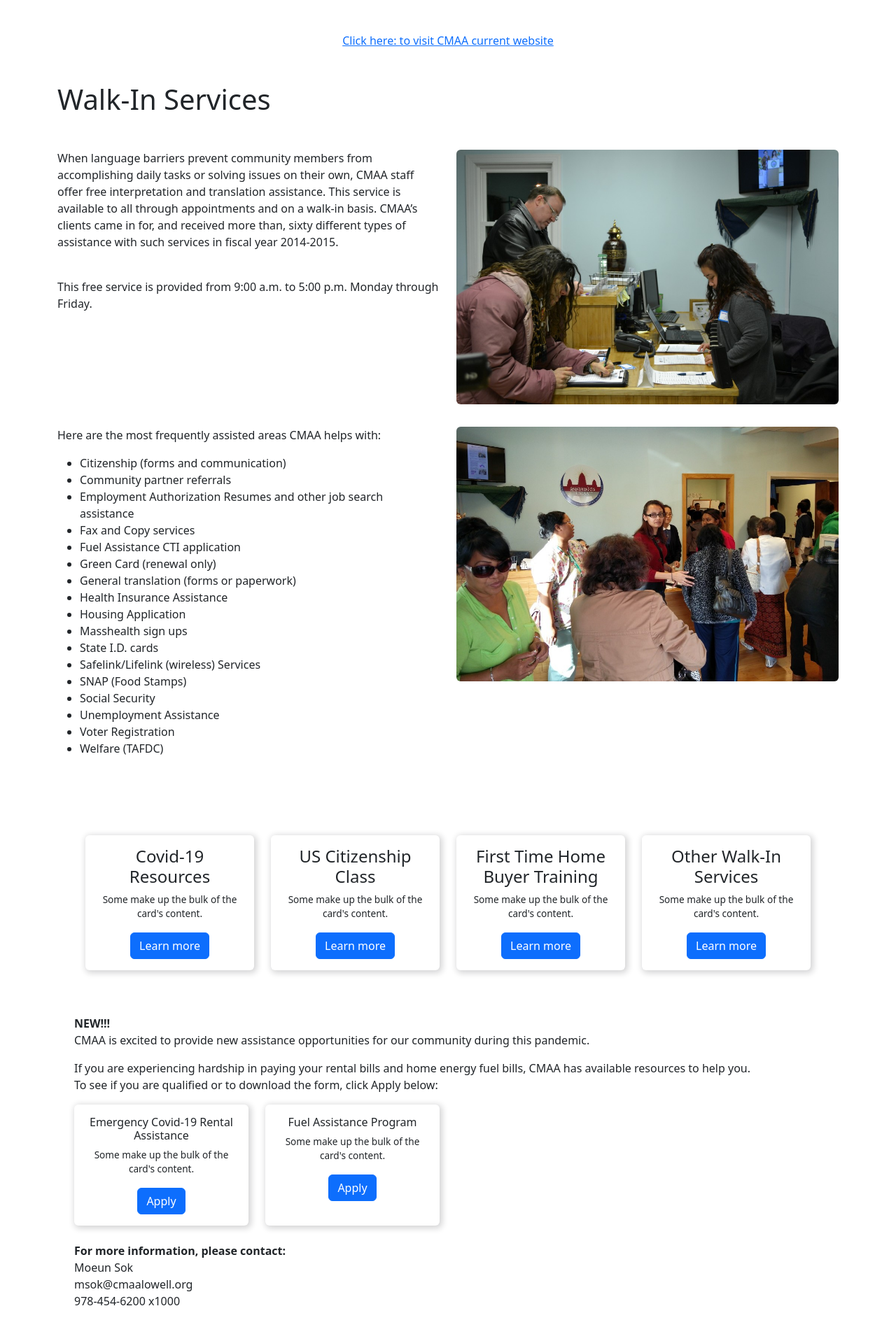
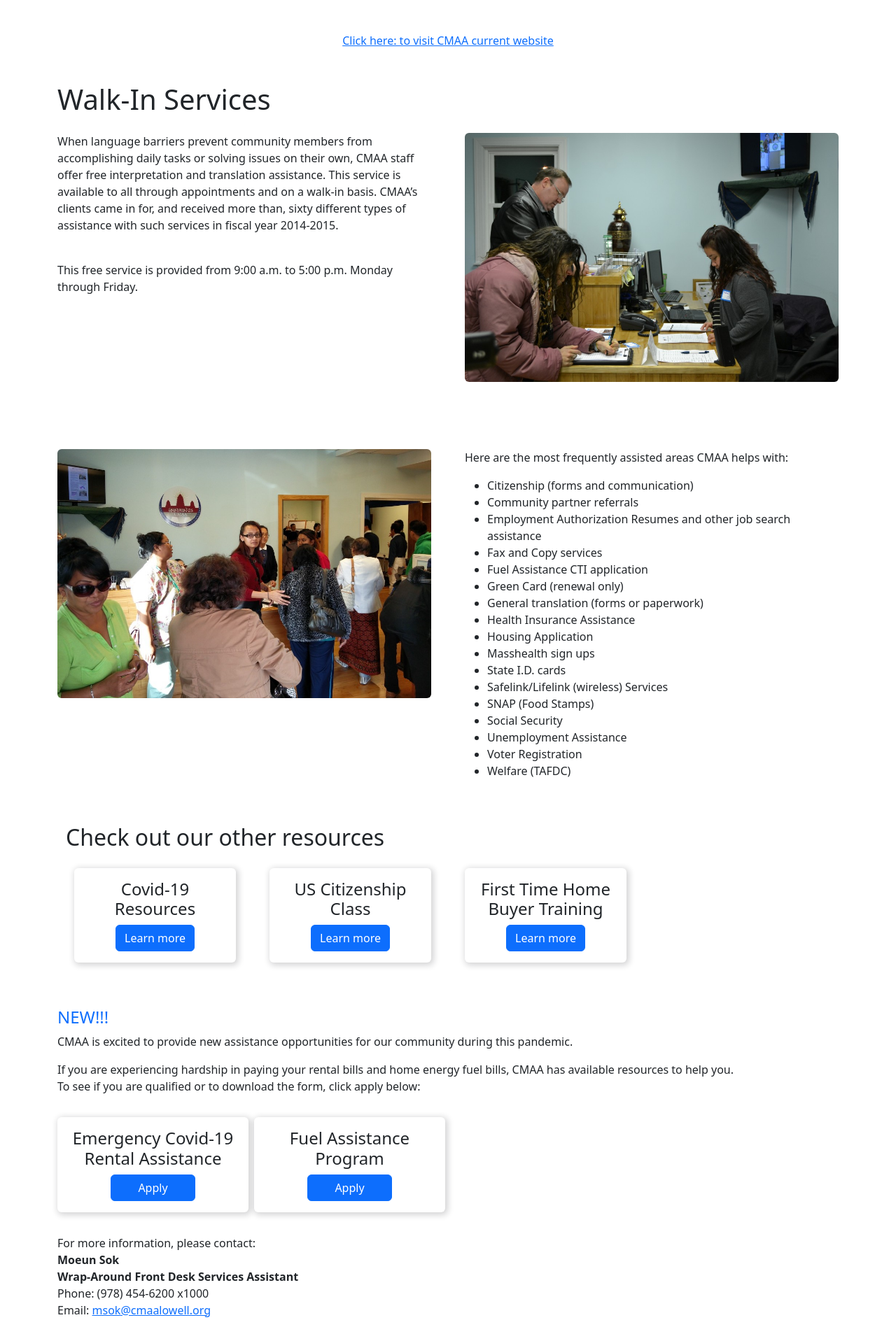
Before and after one commit to Livlau/cmaa-website, a Flask app: page /programs-services/walk-in-services in a window 1280 px wide. Shown: the part 158-2045 px from the top of the page at 70% size. Run offline with Flask 3, Linux system fonts and the light colour scheme.

Commit message:
updated  resources

```diff
--- a/static/styles.css
+++ b/static/styles.css
@@ -256,3 +256,9 @@
   color: black;
   background-color: #c2e7ff;
 } */
+
+/* #rental-assistance {
+  background-color: #0093E9;
+  background-image: linear-gradient(160deg, #0093E9 0%, #80D0C7 100%);
+  color: white;
+} */
--- a/templates/get-involved/volunteer.html
+++ b/templates/get-involved/volunteer.html
@@ -6,7 +6,7 @@
 
 {% block main %}
 
-<div class="py-3">
+<div class="container py-3">
   <h1>Volunteer</h1>
   <div class="text-start my-3 py-3">
     <h3 class="text-start my-3 py-3">Civic Engagement - Volunteer Opportunity</h3>
--- a/templates/news-events/news.html
+++ b/templates/news-events/news.html
@@ -6,7 +6,7 @@
 
 {% block main %}
 
-<div>
+<div class="container pb-5">
   <h1>NEWS</h1>
 
 </div>
--- a/templates/programs-services/walk-in-services/walk-in-services-carousel.html
+++ b/templates/programs-services/walk-in-services/walk-in-services-carousel.html
@@ -1,43 +1,43 @@
 
-<div class="container text-center my-3">
-    <div class="row mx-auto my-auto">
+<div class="container text-center py-3">
+<!--     <div class="row mx-auto my-auto">
         <div id="myCarousel" class="carousel slide w-100" data-ride="carousel">
             <div class="carousel-inner" role="listbox">
-                <div class="carousel-item py-5 active">
+                <div class="carousel-item py-5 active"> -->
 <!--                   row -->
-                    <div class="row">
+                    <div class="row g-5">
 <!--                       col 1 -->
-                        <div class="col-sm-3">
+                        <div class="col-sm-12 col-md-4 col-lg-3">
                             <div class="card">
                               <div class="card-body">
                                 <h4 class="card-title">Covid-19 Resources</h4>
-                                <p class="card-text">Some make up the bulk of the card's content.</p>
+<!--                                 <p class="card-text">Some make up the bulk of the card's content.</p> -->
                                 <a href="/programs-services/walk-in-services/covid-19-resources" class="btn btn-primary">Learn more</a>
                               </div>
                             </div>
                         </div>
 <!--                       col 2 -->
-                        <div class="col-sm-3">
+                        <div class="col-sm-12 col-md-4 col-lg-3">
                             <div class="card">
                               <div class="card-body">
                                 <h4 class="card-title">US Citizenship Class</h4>
-                                <p class="card-text">Some make up the bulk of the card's content.</p>
+<!--                                 <p class="card-text">Some make up the bulk of the card's content.</p> -->
                                 <a href="/programs-services/walk-in-services/citizenship-class" class="btn btn-primary">Learn more</a>
                               </div>
                             </div>
                         </div>
 <!--                       col 3 -->
-                        <div class="col-sm-3">
+                        <div class="col-sm-12 col-md-4 col-lg-3">
                             <div class="card">
                               <div class="card-body">
                                 <h4 class="card-title">First Time Home Buyer Training</h4>
-                                <p class="card-text">Some make up the bulk of the card's content.</p>
+<!--                                 <p class="card-text">Some make up the bulk of the card's content.</p> -->
                                 <a href="/programs-services/walk-in-services/first-time-home-buyer-training" class="btn btn-primary">Learn more</a>
                               </div>
                             </div>
                         </div>
 <!--                       col 4 -->
-                        <div class="col-sm-3">
+<!--                         <div class="col-sm-3">
                             <div class="card">
                               <div class="card-body">
                                 <h4 class="card-title">Other Walk-In Services</h4>
@@ -45,7 +45,8 @@
                                 <a href="/programs-services/walk-in-services/other-services" class="btn btn-primary">Learn more</a>
                               </div>
                             </div>
-                        </div>
-                    </div>
-                </div>
+                        </div> -->
+<!--                        -->
+
+             </div>
 </div>
--- a/templates/programs-services/walk-in-services/walk-in-services.html
+++ b/templates/programs-services/walk-in-services/walk-in-services.html
@@ -5,28 +5,31 @@
 {% endblock %}
 
 {% block main %}
-<div class="container text-center">
+<div class="container pb-5">
   <h1 class="text-start pt-5 pb-3">Walk-In Services</h1>
-  <div class='pb-2 row'>
-    <div class="col-6">
-      <div class="mt-4 mb-4">
+  <div class="row g-5 pb-5">
+    <div class="col-sm-12 col-md-6 col-lg-6">
+
         <p class="text-start pb-4">When language barriers prevent community members from accomplishing daily tasks or solving issues on their own, CMAA staff offer free interpretation and translation assistance. This service is available to all through appointments and on a walk-in basis. CMAA’s clients came in for, and received more than, sixty different types of assistance with such services in fiscal year 2014-2015.
         </p>
         <p class="text-start">This free service is provided from 9:00 a.m. to 5:00 p.m. Monday through Friday.
         </p>
-      </div>
+
     </div>
-    <div class="col-6">
-      <div class="mt-4 mb-4">
+    <div class="col-sm-12 col-md-6 col-lg-6">
+
         <img src="/static/walk-in-services-pic1.jpeg" class="rounded float-end w-100" alt="walk-in-services">
-      </div>
+
     </div>
   </div>
 
 
-    <div class='pb-2 row'>
-      <div class="col-6">
-        <div class="mt-4 mb-4">
+    <div class="row g-5 pt-5">
+      <div class="col-sm-12 col-md-6 col-lg-6">
+          <img src="/static/walk-in-services-pic2.jpeg" class="rounded float-end w-100" alt="walk-in-services">
+      </div>
+
+      <div class="col-sm-12 col-md-6 col-lg-6">
           <p class="text-start">Here are the most frequently assisted areas CMAA helps with:
             <ul class="text-start">
               <li>Citizenship (forms and communication)</li>
@@ -48,63 +51,62 @@
               <li>Welfare (TAFDC)</li>
               </ul>
           </p>
-        </div>
+
       </div>
-      <div class="col-6">
-        <div class="mt-4 mb-4">
-          <img src="/static/walk-in-services-pic2.jpeg" class="rounded float-end w-100" alt="walk-in-services">
-        </div>
-      </div>
+
     </div>
 <!-- walk-in services carousel -->
-  <div>
+  <div class="container py-5">
+    <h2>Check out our other resources</h2>
     {% include 'programs-services/walk-in-services/walk-in-services-carousel.html'%}
   </div>
 <!-- new -->
   <div>
+    <h4 class="text-primary">NEW!!!</h4>
     <p class="text-start">
-      <b>NEW!!!</b>
-<br>CMAA is excited to provide new assistance opportunities for our community during this pandemic.
+      CMAA is excited to provide new assistance opportunities for our community during this pandemic.
     </p>
 
   <!--   covid-19 other resources -->
   <div>
     <p class="text-start">
       If you are experiencing hardship in paying your rental bills and home energy fuel bills, CMAA has available resources to help you.
-      <br>To see if you are qualified or to download the form, click Apply below:
+      <br>To see if you are qualified or to download the form, click apply below:
     </p>
   </div>
 <!--   row start -->
-  <div class="row">
+  <div class="row text-center g-2 py-3">
 <!--                       col 1 -->
-      <div class="col-sm-3">
+      <div class="col-sm-12 col-md-4 col-lg-3">
           <div class="card">
-            <div class="card-body text-center">
-              <h5 class="card-title">Emergency Covid-19 Rental Assistance</h5>
-              <p class="card-text">Some make up the bulk of the card's content.</p>
-              <a href="/static/Emergency-Covid-19-Rental-Assistance.pdf" class="btn btn-primary">Apply</a>
+            <div class="card-body">
+              <h4 class="card-title">Emergency Covid-19 Rental Assistance</h4>
+<!--               <p class="card-text">Some make up the bulk of the card's content.</p> -->
+              <a href="/static/Emergency-Covid-19-Rental-Assistance.pdf" class="btn btn-primary w-50">Apply</a>
             </div>
           </div>
       </div>
 <!--                       col 2 -->
-      <div class="col-sm-3">
+      <div class="col-sm-12 col-md-4 col-lg-3">
           <div class="card">
-            <div class="card-body text-center">
-              <h5 class="card-title">Fuel Assistance Program</h5>
-              <p class="card-text">Some make up the bulk of the card's content.</p>
-              <a href="/static/Home-Energy-Fuel-Assistance.pdf" >
-                <button type="button" class="btn btn-primary">Apply</button></a>
+            <div class="card-body">
+              <h4 class="card-title">Fuel Assistance Program</h4>
+<!--               <p class="card-text">Some make up the bulk of the card's content.</p> -->
+              <a href="/static/Home-Energy-Fuel-Assistance.pdf">
+                <button type="button" class="btn btn-primary w-50">Apply</button></a>
             </div>
           </div>
       </div>
   </div>
 <!--   row ends -->
 
-    <p class="text-start">
-      <br><b>For more information, please contact:</b>
-      <br>Moeun Sok
-      <br>msok@cmaalowell.org
-      <br>978-454-6200 x1000
+    <p class="text-start pt-3">
+      For more information, please contact:
+      <br><b>Moeun Sok</b>
+      <br><b>Wrap-Around Front Desk Services Assistant</b>
+      <br>Phone: (978) 454-6200 x1000
+      <br>Email: <a href="mailto:msok@cmaalowell.org">msok@cmaalowell.org</a>
+
     </p>
 
   </div>
```
Also changed, not shown: templates/get-involved/corporate-sponsors.html (+10 -8 lines), templates/get-involved/donate.html (+12 -9 lines), templates/news-events/events.html (+5 -5 lines), templates/news-events/social-media-pages.html (+7 -13 lines), templates/programs-services/walk-in-services/covid-19-resources.html (+19 -18 lines), templates/programs-services/youth-programs/youth-programs-carousel.html (+11 -17 lines), templates/programs-services/youth-programs/youth-programs.html (+11 -12 lines), templates/translation-services.html (+23 -21 lines), static/cmaa-translation-flyer-1.jpeg (renamed from static/cmaa-translation-Flyer-1.jpeg).
